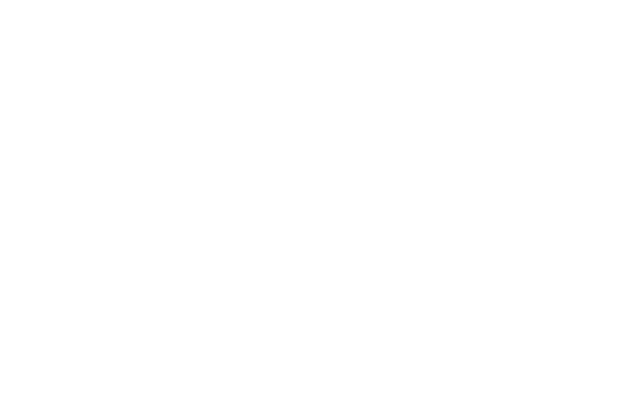
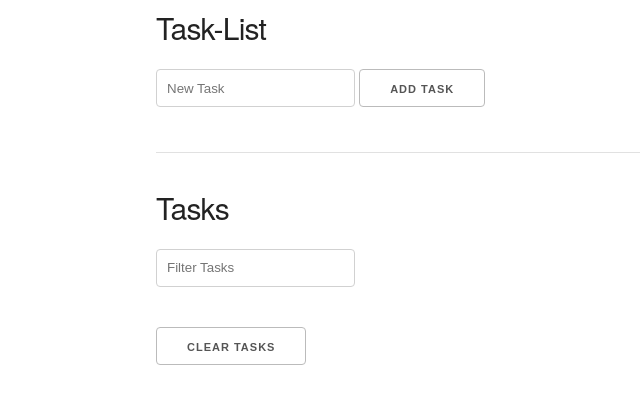
Before and after one commit to Ahsan75412/Task-List, a plain HTML site: page index.html in a window 1280 px wide. Shown: the whole page, without its empty margins (4-644 px from the left). Drawn offline with nearby package versions, Linux system fonts and the light colour scheme.

Commit message:
added ui section here!

```diff
--- a/index.html
+++ b/index.html
@@ -4,9 +4,39 @@
     <meta charset="UTF-8">
     <meta http-equiv="X-UA-Compatible" content="IE=edge">
     <meta name="viewport" content="width=device-width, initial-scale=1.0">
+
+    <!-- skeleton css link -->
+    <link rel="stylesheet" href="https://cdnjs.cloudflare.com/ajax/libs/skeleton/2.0.4/skeleton.min.css" integrity="sha512-EZLkOqwILORob+p0BXZc+Vm3RgJBOe1Iq/0fiI7r/wJgzOFZMlsqTa29UEl6v6U6gsV4uIpsNZoV32YZqrCRCQ==" crossorigin="anonymous" referrerpolicy="no-referrer" />
+
     <title>Task-List</title>
 </head>
 <body>
 
+    <div class="container">
+        <h4>Task-List</h4>
+
+        <form id="task_form">
+            <input type="text" id="new_task" placeholder="New Task">
+            <input type="submit" value="Add Task">
+        </form>
+
+        <hr>
+        <h4>Tasks</h4>
+
+        <!-- search field tasks  -->
+        <input type="text" id="task_filter" placeholder="Filter Tasks">
+
+        <!-- task show in ul -->
+        <ul id="tasks">
+
+        </ul>
+
+        <!-- clear button  -->
+        <button id="clear_task_btn">Clear Tasks</button>
+
+    </div>
+
+    <!-- js file linked  -->
+    <script src="./js/script.js"></script>
 </body>
 </html>
--- /dev/null
+++ b/js/script.js
@@ -0,0 +1 @@
+console.log("Added!")
```
